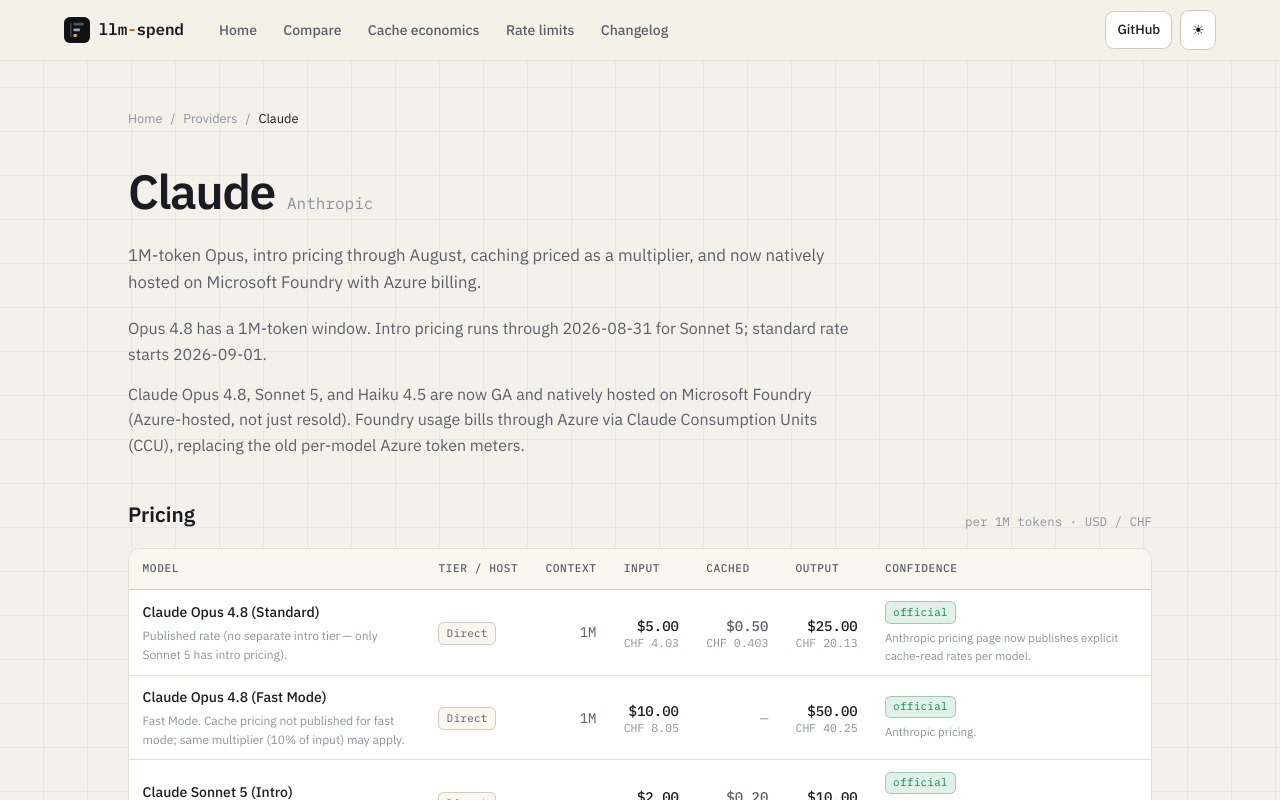
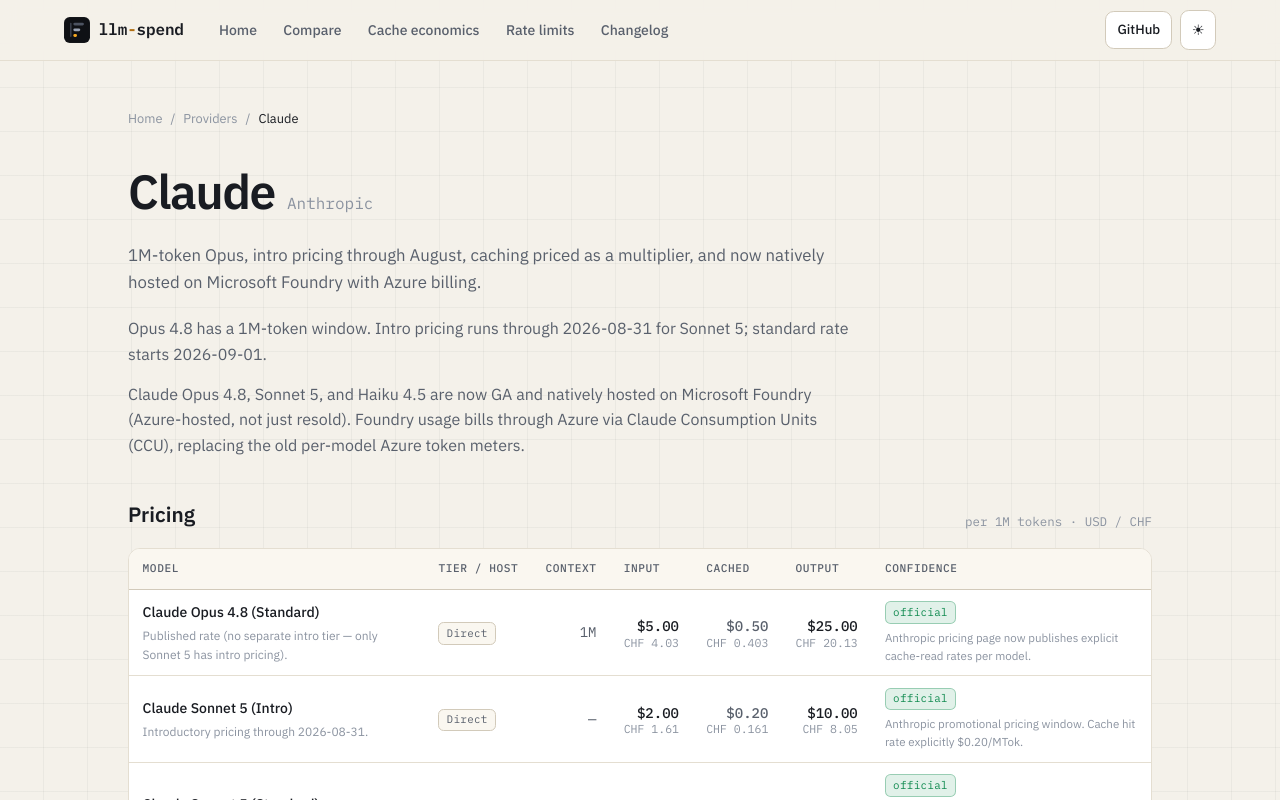
Before and after one commit to realgarit/llm-spend, a Next.js app: page /providers/claude in a window 1280 px wide. Shown: the top 800 px of the page. Built offline with nearby package versions, Linux system fonts and the light colour scheme.

Commit message:
Refresh pricing catalog and cache rates (#10)

```diff
--- a/package.json
+++ b/package.json
@@ -11,6 +11,7 @@
     "build": "next build && cp -r .next/static .next/standalone/.next/ && cp -r public .next/standalone/",
     "start": "next start",
     "lint": "next lint",
+    "test": "tsx --test src/**/*.test.ts",
     "typecheck": "tsc --noEmit"
   },
   "dependencies": {
@@ -26,6 +27,7 @@
     "eslint": "^9.32.0",
     "eslint-config-next": "^15.4.6",
     "tailwindcss": "^4.1.11",
+    "tsx": "^4.23.1",
     "typescript": "^5.9.2"
   }
 }
--- a/src/app/cache-economics/page.tsx
+++ b/src/app/cache-economics/page.tsx
@@ -21,10 +21,6 @@
 )!;
 const HIT_RATES = [0, 0.5, 0.8, 0.9, 0.97, 0.99];
 
-// A LOWER-sticker model with NO cache meter, to show caching beats sticker price.
-const V32_GLOBAL = getProvider("deepseek")!.entries.find(
-  (e) => e.model === "DeepSeek V3.2" && e.tier === "Global"
-)!;
 
 export default function CacheEconomicsPage() {
   const sweep = HIT_RATES.map((hit) => ({
@@ -35,7 +31,6 @@
   const best = sweep[sweep.length - 1].cost.totalUsd;
   const reductionPct = Math.round((1 - best / noCache) * 100);
 
-  const v32NoCache = computeCost(V32_GLOBAL, { ...DEFAULT_WORKLOAD, cacheHitRate: 0.9 }).totalUsd;
   const proCached90 = computeCost(V4_PRO, { ...DEFAULT_WORKLOAD, cacheHitRate: 0.9 }).totalUsd;
 
   return (
@@ -86,8 +81,8 @@
             <div className="eyebrow" style={{ marginBottom: "0.35rem" }}>Cache read</div>
             <h4>~10% of the input price</h4>
             <p style={{ color: "var(--text-muted)", fontSize: "0.9rem", marginTop: "0.4rem" }}>
-              Reusing a cached prefix costs about a tenth of fresh input. Claude reads run ~10% of input; the derived
-              cloud meters land nearby (DeepSeek V4 Pro ~{formatUsd(0.145)} vs {formatUsd(1.74)} fresh, ~91.7% off).
+              Reusing a cached prefix costs about a tenth of fresh input. Claude reads run ~10% of input; Azure&rsquo;s
+              published cache meter lands nearby (DeepSeek V4 Pro ~{formatUsd(0.145)} vs {formatUsd(1.74)} fresh, ~91.7% off).
             </p>
           </div>
           <div className="callout callout-warning">
@@ -109,7 +104,7 @@
       <section style={{ marginBottom: "3rem" }}>
         <SectionHeading eyebrow="The curve" title="Workload cost vs cache-hit rate">
           The same {formatTokens(DEFAULT_WORKLOAD.inputTokens)} input / {formatTokens(DEFAULT_WORKLOAD.outputTokens)}{" "}
-          output workload against DeepSeek-V4 Pro Global (derived cache rate {formatUsd(0.145)}/M). Watch the total
+          output workload against DeepSeek-V4 Pro Global (published Azure cache rate {formatUsd(0.145)}/M). Watch the total
           collapse as the hit rate climbs.
         </SectionHeading>
         <div className="table-wrap">
@@ -161,7 +156,7 @@
           </table>
         </div>
         <p style={{ fontSize: "0.8rem", color: "var(--text-faint)", marginTop: "0.8rem" }}>
-          Cache rate for V4 Pro is <span className="mark mark-derived">†</span> derived from a billing export. At a{" "}
+          Cache rate for V4 Pro is published in Azure&rsquo;s retail catalog and reconciles to billing exports. At a{" "}
           {Math.round(HIT_RATES[HIT_RATES.length - 1] * 100)}% hit rate this workload drops {reductionPct}% versus no
           caching ({formatUsd(noCache)} → {formatUsd(best)}).
         </p>
@@ -172,12 +167,9 @@
         <div className="callout callout-insight" style={{ maxWidth: "44rem" }}>
           <p style={{ color: "var(--text-muted)", fontSize: "0.95rem" }}>
             On this workload, DeepSeek-V4 <strong style={{ color: "var(--text)" }}>Pro</strong> at a 90% cache-hit rate
-            costs <strong style={{ color: "var(--text)" }}>{formatUsd(proCached90)}</strong>, well under DeepSeek{" "}
-            <strong style={{ color: "var(--text)" }}>V3.2</strong> at{" "}
-            <strong style={{ color: "var(--text)" }}>{formatUsd(v32NoCache)}</strong>, even though V3.2&rsquo;s sticker
-            input rate (<span className="mono">{formatUsd(V32_GLOBAL.inputUsd)}</span>/M) is a third of V4 Pro&rsquo;s
-            (<span className="mono">{formatUsd(V4_PRO.inputUsd)}</span>/M). V3.2 has no cache meter, so its low sticker
-            price never shows up; V4 Pro&rsquo;s cache does the work. The lower headline number loses.
+            costs <strong style={{ color: "var(--text)" }}>{formatUsd(proCached90)}</strong>. Compare models using the
+            blended cost at your observed cache-hit rate, not their headline input price: a model with a slightly higher
+            fresh-input rate can still be cheaper once a stable prompt and codebase are repeatedly reused.
           </p>
         </div>
         <p style={{ color: "var(--text-muted)", marginTop: "1.25rem", maxWidth: "44rem" }}>
--- a/src/data/changelog.ts
+++ b/src/data/changelog.ts
@@ -13,6 +13,24 @@
  * trustworthy over time.
  */
 export const changelog: ChangelogEntry[] = [
+  {
+    date: "2026-07-17",
+    title: "Kimi K3 added; outdated catalog entries pruned",
+    tag: "model",
+    body: [
+      "Added Kimi K3's direct API pricing: $3/M cache-miss input, $0.30/M cache-hit input, and $15/M output. K3 is available now with a 1M-token context window.",
+      "Removed older GPT-5, DeepSeek, Kimi Thinking, Gemini 3 Pro, and Claude Opus 4.8 Fast Mode entries to keep the comparison catalog focused on relevant current options.",
+    ],
+  },
+  {
+    date: "2026-07-17",
+    title: "DeepSeek direct cache rates and Azure meter provenance corrected",
+    tag: "pricing",
+    body: [
+      "Added DeepSeek's first-party V4 Pro ($0.003625/M) and V4 Flash ($0.0028/M) cache-hit rates, so the calculator now applies the selected cache-hit rate to direct API estimates.",
+      "Upgraded Azure Global V4 Pro ($0.145/M) and V4 Flash ($0.028/M) cached-input rates from derived to official after confirming the exact meters in Azure's public retail catalog. Billing exports reconcile to those published rates.",
+    ],
+  },
   {
     date: "2026-07-14",
     title: "Claude cache pricing: multiplier → explicit published rates",
--- a/src/data/providers.ts
+++ b/src/data/providers.ts
@@ -20,11 +20,24 @@
     slug: "kimi",
     name: "Kimi",
     org: "Moonshot AI",
-    tagline: "Coding chat models resold on Microsoft Foundry across tiers, with a cache meter the public page won't admit to.",
+    tagline: "Kimi K3 is a 1M-context direct API flagship; earlier K2 models are resold on Microsoft Foundry across tiers.",
     intro: [
-      "Kimi (Moonshot AI) is resold on Microsoft Foundry at Global and Data Zone tiers, plus a Fireworks-hosted listing. It's generation-only, so pair it with an embeddings model for retrieval.",
+      "Kimi K3 is available directly from Moonshot's API for long-horizon coding and knowledge work. Earlier K2 models are resold on Microsoft Foundry at Global and Data Zone tiers, plus a Fireworks-hosted listing. These chat models are generation-only, so pair them with an embeddings model for retrieval.",
     ],
     entries: [
+      {
+        model: "Kimi K3",
+        host: "Kimi direct API",
+        tier: "Direct",
+        inputUsd: 3.0,
+        cachedUsd: 0.3,
+        outputUsd: 15.0,
+        contextWindow: 1_000_000,
+        confidence: "official",
+        notes: "Flagship long-horizon coding and knowledge-work model; max reasoning effort at launch.",
+        sourceNote: "Moonshot's official Kimi K3 API pricing: $3/M cache-miss input, $0.30/M cache-hit input, and $15/M output.",
+        effectiveDate: "2026-07-17",
+      },
       {
         model: "Kimi K2.6",
         tier: "Global",
@@ -47,26 +60,6 @@
         confidence: "official",
         notes: "Cached rate officially published for this tier.",
         sourceNote: "Official page (input, cached, and output all listed).",
-        effectiveDate: CAPTURED,
-      },
-      {
-        model: "Kimi K2 Thinking",
-        tier: "DataZone",
-        inputUsd: 0.66,
-        cachedUsd: null,
-        outputUsd: 2.75,
-        confidence: "official",
-        sourceNote: "Official pricing page.",
-        effectiveDate: CAPTURED,
-      },
-      {
-        model: "Kimi K2 Thinking",
-        tier: "Global",
-        inputUsd: 0.6,
-        cachedUsd: null,
-        outputUsd: 2.5,
-        confidence: "official",
-        sourceNote: "Official pricing page.",
         effectiveDate: CAPTURED,
       },
       {
@@ -123,14 +116,13 @@
         tier: "Global",
         inputUsd: 1.74,
         cachedUsd: 0.145,
-        cachedConfidence: "derived",
         outputUsd: 3.48,
         contextWindow: 1_000_000,
         maxOutput: 384_000,
         confidence: "official",
-        notes: "1M context. Cache meter present but unpublished.",
+        notes: "1M context. Cache meter is published in Azure's retail catalog.",
         sourceNote:
-          "Input and output from the official page. Cached rate ~$0.145/M derived from a Cost Management export (~91.7% off input), by matching a week's token totals against known-rate line items.",
+          "Azure retail catalog: $1.74/M input, $0.145/M cached input, and $3.48/M output.",
         effectiveDate: CAPTURED,
       },
       {
@@ -138,14 +130,13 @@
         tier: "Global",
         inputUsd: 0.19,
         cachedUsd: 0.028,
-        cachedConfidence: "derived",
         outputUsd: 0.51,
         contextWindow: 1_000_000,
         maxOutput: 384_000,
         confidence: "official",
-        notes: "1M context. Cache meter present but unpublished.",
+        notes: "1M context. Cache meter is published in Azure's retail catalog.",
         sourceNote:
-          "Input and output from the official page. Cached rate ~$0.028/M derived from a billing export (~85% off input).",
+          "Azure retail catalog: $0.19/M input, $0.028/M cached input, and $0.51/M output.",
         effectiveDate: CAPTURED,
       },
       {
@@ -153,12 +144,12 @@
         host: "DeepSeek direct API",
         tier: "Direct",
         inputUsd: 0.435,
-        cachedUsd: null,
+        cachedUsd: 0.003625,
         outputUsd: 0.87,
         contextWindow: 1_000_000,
         confidence: "official",
-        notes: "First-party rate after a 75% direct price cut.",
-        sourceNote: "DeepSeek's own direct (non-cloud-resold) API pricing.",
+        notes: "First-party published cache-hit, cache-miss, and output rates after the 75% direct price cut.",
+        sourceNote: "DeepSeek's own direct (non-cloud-resold) API pricing, including the published cached-input rate.",
         effectiveDate: CAPTURED,
       },
       {
@@ -166,11 +157,12 @@
         host: "DeepSeek direct API",
         tier: "Direct",
         inputUsd: 0.14,
-        cachedUsd: null,
+        cachedUsd: 0.0028,
         outputUsd: 0.28,
         contextWindow: 1_000_000,
         confidence: "official",
-        sourceNote: "DeepSeek's own direct API pricing.",
+        notes: "First-party published cache-hit, cache-miss, and output rates.",
+        sourceNote: "DeepSeek's own direct API pricing, including the published cached-input rate.",
         effectiveDate: CAPTURED,
       },
       {
@@ -198,51 +190,11 @@
         effectiveDate: CAPTURED,
       },
       {
-        model: "DeepSeek V3.2",
-        tier: "Global",
-        inputUsd: 0.58,
-        cachedUsd: null,
-        outputUsd: 1.68,
-        confidence: "official",
-        sourceNote: "Official pricing page.",
-        effectiveDate: CAPTURED,
-      },
-      {
-        model: "DeepSeek V3.2",
-        tier: "DataZone",
-        inputUsd: 0.64,
-        cachedUsd: null,
-        outputUsd: 1.85,
-        confidence: "official",
-        sourceNote: "Official pricing page.",
-        effectiveDate: CAPTURED,
-      },
-      {
-        model: "DeepSeek-V3.1",
-        tier: "Global",
-        inputUsd: 1.23,
-        cachedUsd: null,
-        outputUsd: 4.94,
-        confidence: "official",
-        sourceNote: "Official pricing page.",
-        effectiveDate: CAPTURED,
-      },
-      {
         model: "DeepSeek V3",
         tier: "Global",
         inputUsd: 1.14,
         cachedUsd: null,
         outputUsd: 4.56,
-        confidence: "official",
-        sourceNote: "Official pricing page.",
-        effectiveDate: CAPTURED,
-      },
-      {
-        model: "DeepSeek R1",
-        tier: "Global",
-        inputUsd: 1.35,
-        cachedUsd: null,
-        outputUsd: 5.4,
         confidence: "official",
         sourceNote: "Official pricing page.",
         effectiveDate: CAPTURED,
@@ -257,10 +209,10 @@
         ],
       },
       {
-        title: "Hidden cache meters, proven by billing",
+        title: "Azure cache meters are publicly priced",
         tone: "warning",
         body: [
-          "Neither V4 Pro nor V4 Flash Global shows a cached column, but exports show both bill one. Back-solving gives ~$0.145 / CHF 0.12 per M for V4 Pro (~91.7% off) and ~$0.028 / CHF 0.02 for V4 Flash (~85% off). Derived, not published.",
+          "The Azure pricing summary does not show a cached-input column, but Azure's retail catalog lists one for both Global models: $0.145 / CHF 0.12 per M for V4 Pro (~91.7% off) and $0.028 / CHF 0.02 for V4 Flash (~85% off). Billing exports reconcile to those published meters.",
         ],
       },
       {
@@ -436,37 +388,6 @@
         effectiveDate: CAPTURED,
       },
       {
-        model: "GPT-5.4",
-        tier: "Global",
-        inputUsd: 2.5,
-        cachedUsd: 0.25,
-        outputUsd: 15.0,
-        confidence: "official",
-        notes: "<272K context.",
-        sourceNote: "Azure OpenAI pricing page.",
-        effectiveDate: CAPTURED,
-      },
-      {
-        model: "GPT-5.4 mini",
-        tier: "Global",
-        inputUsd: 0.75,
-        cachedUsd: 0.08,
-        outputUsd: 4.5,
-        confidence: "official",
-        sourceNote: "Azure OpenAI pricing page.",
-        effectiveDate: CAPTURED,
-      },
-      {
-        model: "GPT-5.4 nano",
-        tier: "Global",
-        inputUsd: 0.2,
-        cachedUsd: 0.02,
-        outputUsd: 1.25,
-        confidence: "official",
-        sourceNote: "Azure OpenAI pricing page.",
-        effectiveDate: CAPTURED,
-      },
-      {
         model: "GPT-5.3 Codex / Chat",
         tier: "Global",
         inputUsd: 1.75,
@@ -495,37 +416,6 @@
         cachedUsd: 0.2,
         outputUsd: 15.4,
         confidence: "official",
-        sourceNote: "Azure OpenAI pricing page.",
-        effectiveDate: CAPTURED,
-      },
-      {
-        model: "GPT-5.1",
-        tier: "Global",
-        inputUsd: 1.25,
-        cachedUsd: 0.13,
-        outputUsd: 10.0,
-        confidence: "official",
-        sourceNote: "Azure OpenAI pricing page.",
-        effectiveDate: CAPTURED,
-      },
-      {
-        model: "GPT-5",
-        tier: "Global",
-        inputUsd: 1.25,
-        cachedUsd: 0.13,
-        outputUsd: 10.0,
-        confidence: "official",
-        sourceNote: "Azure OpenAI pricing page.",
-        effectiveDate: CAPTURED,
-      },
-      {
-        model: "GPT-5 Pro",
-        tier: "Global",
-        inputUsd: 15.0,
-        cachedUsd: null,
-        outputUsd: 120.0,
-        confidence: "official",
-        notes: "No cached tier.",
         sourceNote: "Azure OpenAI pricing page.",
         effectiveDate: CAPTURED,
       },
@@ -582,18 +472,6 @@
         confidence: "official",
         notes: "Published rate (no separate intro tier — only Sonnet 5 has intro pricing).",
         sourceNote: "Anthropic pricing page now publishes explicit cache-read rates per model.",
-        effectiveDate: CAPTURED,
-      },
-      {
-        model: "Claude Opus 4.8 (Fast Mode)",
-        tier: "Direct",
-        inputUsd: 10.0,
-        cachedUsd: null,
-        outputUsd: 50.0,
-        contextWindow: 1_000_000,
-        confidence: "official",
-        notes: "Fast Mode. Cache pricing not published for fast mode; same multiplier (10% of input) may apply.",
-        sourceNote: "Anthropic pricing.",
         effectiveDate: CAPTURED,
       },
       {
@@ -696,34 +574,11 @@
     slug: "gemini",
     name: "Gemini",
     org: "Google",
-    tagline: "Tiered by context length, with a Flash tier that undercuts Pro and beats it on coding benchmarks.",
+    tagline: "A focused Flash option for lower-cost coding and agentic workloads.",
     intro: [
-      "Gemini 3 Pro prices in two bands: one rate at or below 200K tokens, a higher one above. Gemini 3.5 Flash is about 25% cheaper than 3.1 Pro and beats it on coding and agentic benchmarks, so here the cheaper tier is also the better tool.",
+      "Gemini 3.5 Flash is the catalog's focused Gemini option for lower-cost coding and agentic workloads.",
     ],
     entries: [
-      {
-        model: "Gemini 3 Pro",
-        tier: "Global",
-        inputUsd: 2.0,
-        cachedUsd: null,
-        outputUsd: 12.0,
-        contextWindow: 200_000,
-        confidence: "official",
-        notes: "≤200K context band.",
-        sourceNote: "Google pricing page.",
-        effectiveDate: CAPTURED,
-      },
-      {
-        model: "Gemini 3 Pro",
-        tier: "Global",
-        inputUsd: 4.0,
-        cachedUsd: null,
-        outputUsd: 18.0,
-        confidence: "official",
-        notes: ">200K context band.",
-        sourceNote: "Google pricing page.",
-        effectiveDate: CAPTURED,
-      },
       {
         model: "Gemini 3.5 Flash",
         tier: "Global",
@@ -734,15 +589,6 @@
         notes: "~25% cheaper than 3.1 Pro; beats it on coding/agentic benchmarks.",
         sourceNote: "Google pricing page.",
         effectiveDate: CAPTURED,
-      },
-    ],
-    quirks: [
-      {
-        title: "Context-banded pricing",
-        tone: "info",
-        body: [
-          "Gemini 3 Pro doubles input ($2.00 / CHF 1.61 to $4.00 / CHF 3.22) and lifts output ($12.00 / CHF 9.66 to $18.00 / CHF 14.49) past 200K tokens. A long-context run crosses into the higher band on its own, so budget for it.",
-        ],
       },
     ],
   },
```
Also changed, not shown: 2 other files (tests, documents, lock files or other folders).
